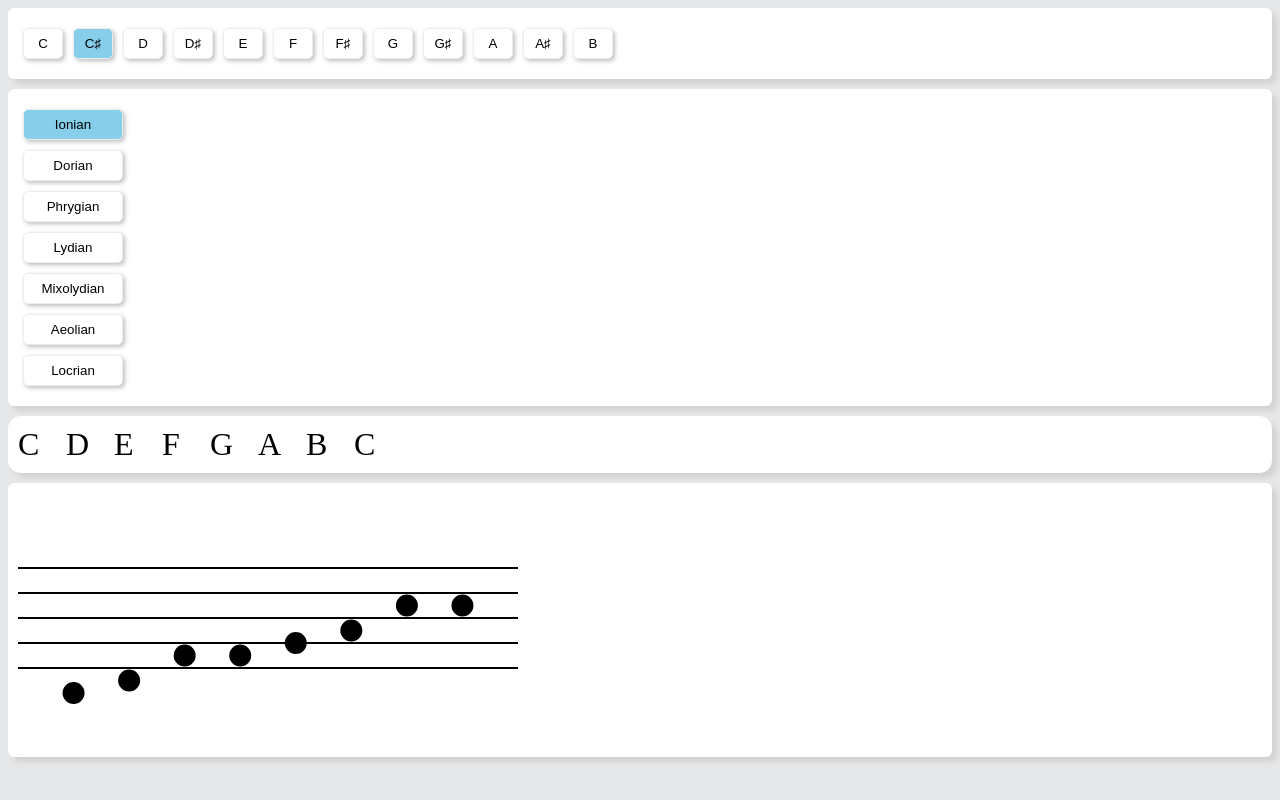
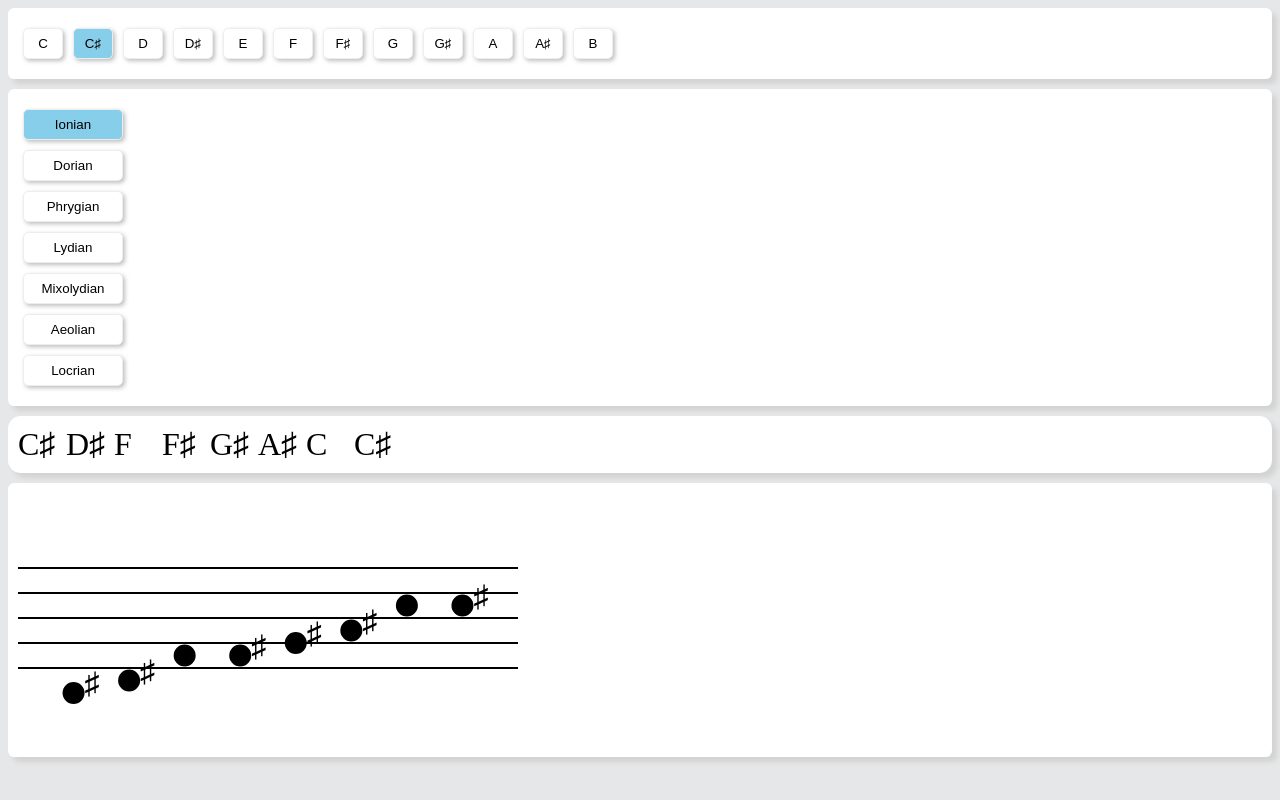
Before and after one commit to AshleyShalloe/scales, a plain HTML site: page index.html in a window 1280 px wide. Both pictures are taken after a click on the button "C♯". Drawn offline with Linux system fonts and the light colour scheme.

Commit message:
fix up look sharp

```diff
--- a/index.html
+++ b/index.html
@@ -200,6 +200,7 @@
         currentScale = getScale(currentMode, currentTonic)
 
         drawStave();
+        displayNotesOfScale();
 
         addOctavesToScaleArray(currentScale).forEach((x, i) =>
             setTimeout(playNoteByName, i * stepDuration * 1000, x)
@@ -290,14 +291,26 @@
             var circElm = document.createElementNS(svgNS, "circle")
             var cx = svgWidth * noteXCoords[i]
             var cy = svgHeight * noteYCoords[tempNote]
+            var isSharp = tempNote.includes("♯")
+            var noteRadius = 10
+
             circElm.setAttribute("cx", cx)
             circElm.setAttribute("cy", cy)
-            circElm.setAttribute("r", 10)
+            circElm.setAttribute("r", noteRadius)
             circElm.setAttribute("stroke-width", "2")
             circElm.setAttribute("stroke", "black")
             circElm.dataset.note = tempNote
 
             staveSvgElm.appendChild(circElm)
+
+            if (isSharp){
+                var textElm = document.createElementNS(svgNS, "text")
+                textElm.setAttribute("x", cx + (1.1*noteRadius))
+                textElm.setAttribute("y", cy)
+                textElm.textContent = "♯"
+                textElm.setAttribute("style", "font-size: 30px; font-weight: bold")
+                staveSvgElm.appendChild(textElm)
+            }
         }
 
         document.getElementById("staveContainer").appendChild(staveSvgElm)
```
